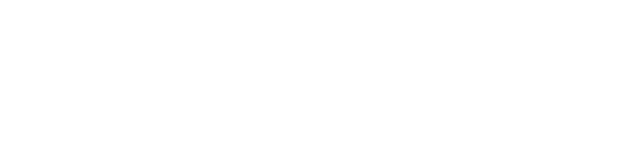
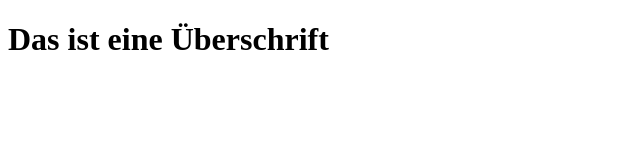
Before and after one commit to jakplatzer/GitTest, a plain HTML site: page index.html in a window 1280 px wide. Shown: the whole page, without its empty margins (0-640 px from the left). Drawn offline with Linux system fonts and the light colour scheme.

Commit message:
Eine überschrift wurde hinzugefügt

```diff
--- a/index.html
+++ b/index.html
@@ -6,6 +6,6 @@
     <title>Git-Test</title>
 </head>
 <body>
-
+    <h1>Das ist eine Überschrift</h1>
 </body>
 </html>
```
